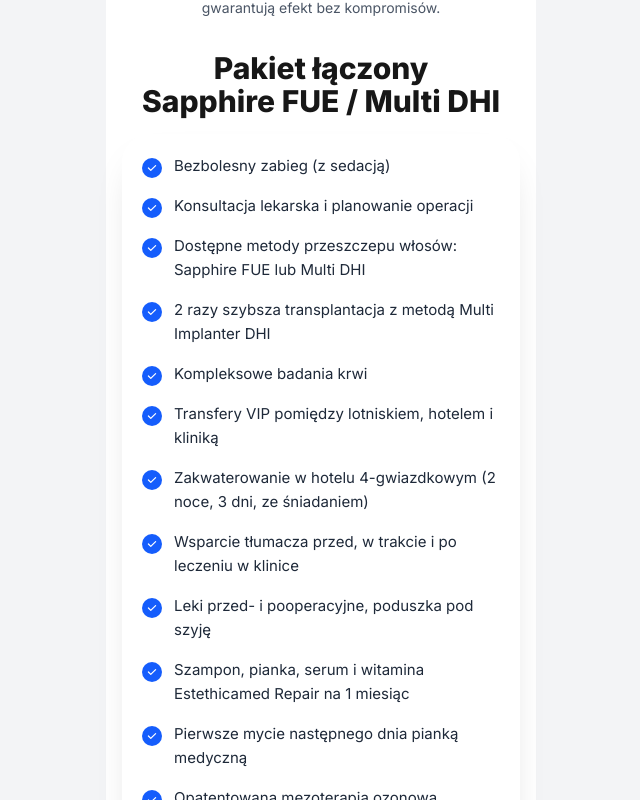
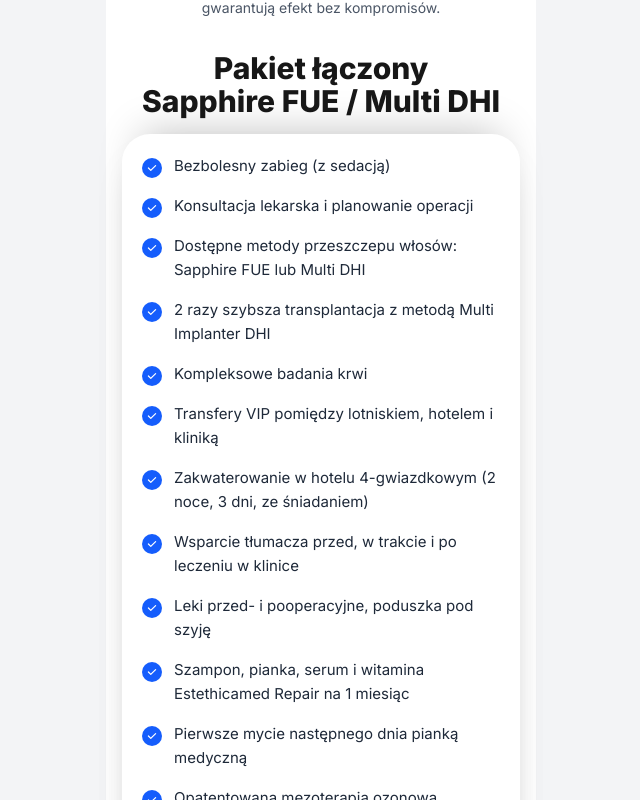
Before and after one commit to romchhh/hair-hosp, a Next.js app: page / in a window 1280 px wide. Shown: the part 4740-5540 px from the top of the page, without its empty margins (319-959 px from the left). Built offline with nearby package versions, Linux system fonts and the light colour scheme.

Commit message:
added shadows

```diff
--- a/src/components/AdditionalServices.tsx
+++ b/src/components/AdditionalServices.tsx
@@ -10,7 +10,7 @@
   return (
     <section className="px-4 mt-8">
       <h2 className="text-3xl font-extrabold text-center mb-4">Usługi Dodatkowe</h2>
-      <div className="bg-white rounded-[24px] p-5 shadow-[0_20px_40px_-20px_rgba(0,0,0,0.25)]">
+      <div className="bg-white rounded-[24px] p-5 shadow-[0_-20px_40px_-20px_rgba(0,0,0,0.25),0_20px_40px_-20px_rgba(0,0,0,0.25)]">
         <ul className="space-y-4">
           {services.map((item, i) => (
             <li key={i} className="flex items-start gap-3">
--- a/src/components/PackageCard.tsx
+++ b/src/components/PackageCard.tsx
@@ -30,7 +30,7 @@
 
   return (
     <>
-      <div className="bg-white rounded-[28px] p-5 shadow-[0_20px_40px_-20px_rgba(0,0,0,0.25)]">
+      <div className="bg-white rounded-[28px] p-5 shadow-[0_-20px_40px_-20px_rgba(0,0,0,0.25),0_20px_40px_-20px_rgba(0,0,0,0.25)]">
         <div className="space-y-4">
           {features.map((f, idx) => (
             <div key={idx} className="flex items-start gap-3">
```
